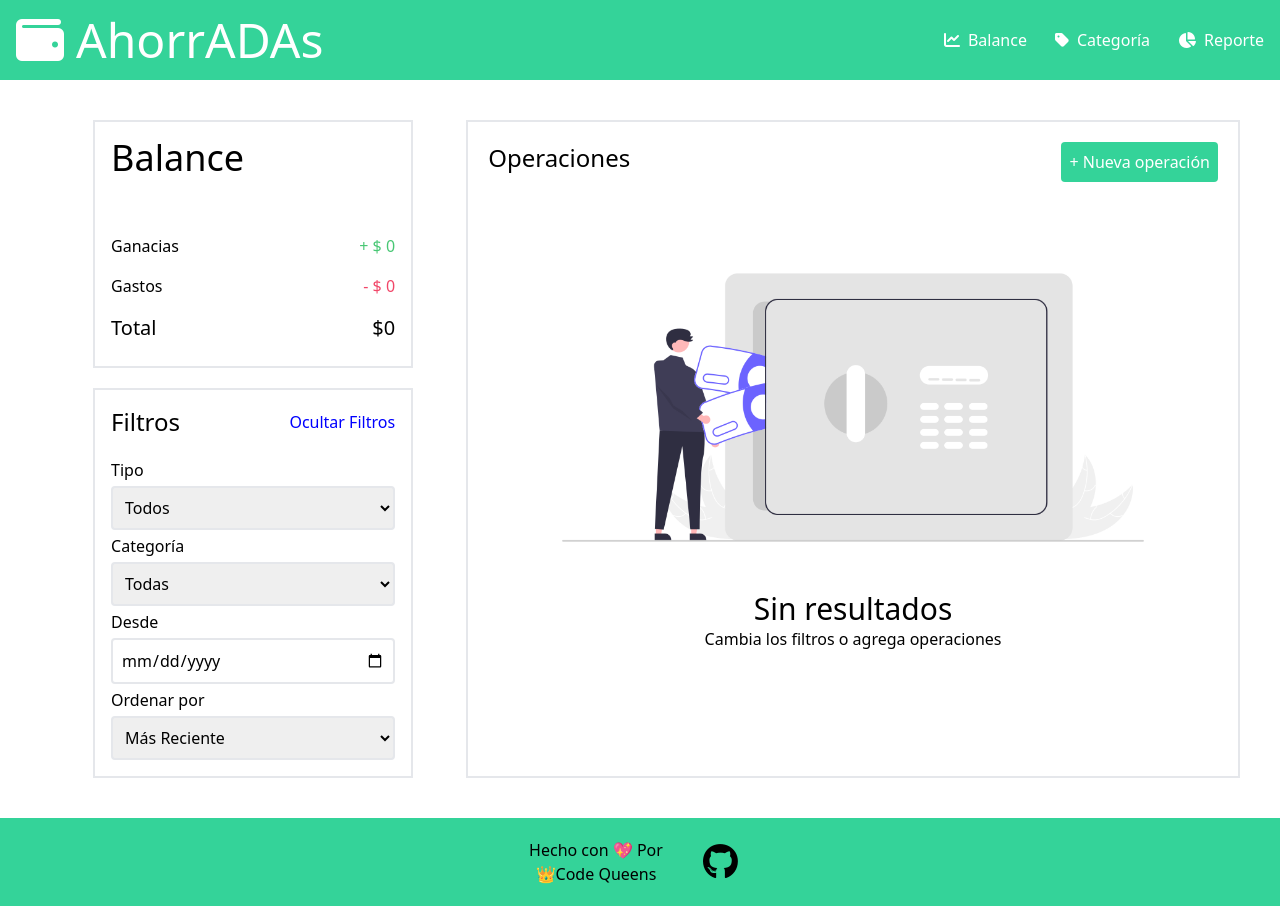
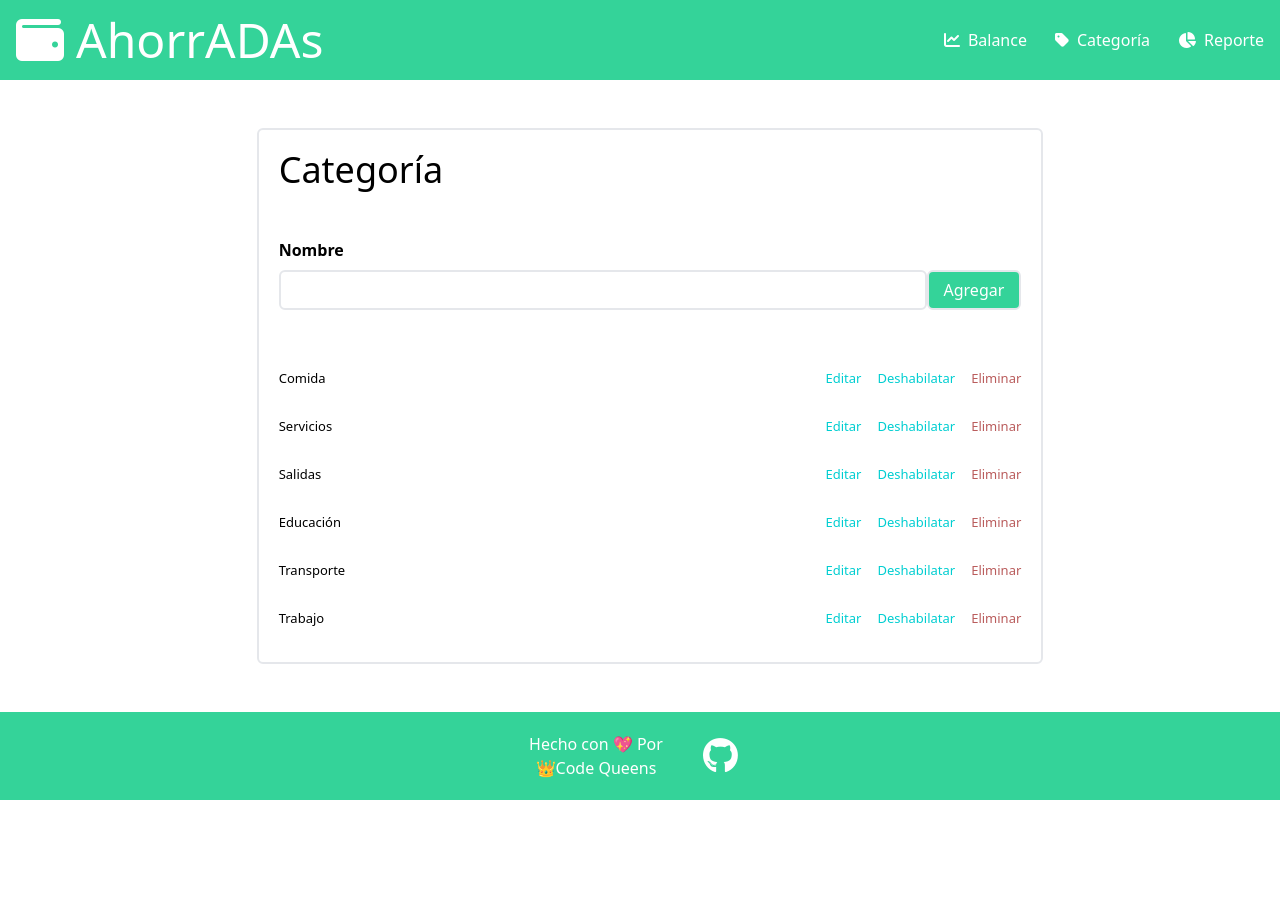
Before and after one commit to AnaliaAldete/ahorradas, a plain HTML site: page index.html in a window 1280 px wide. After the commit the page ends 800 px from the top, so only its background shows below. Drawn offline with nearby package versions, Linux system fonts and the light colour scheme.

Commit message:
estile seccion categorias y cambie el color del texto de footer

```diff
--- a/index.html
+++ b/index.html
@@ -39,10 +39,10 @@
 		<!-- FIN HEADER -->
 
 		<!-- INICIO MAIN -->
-		<main class="flex gap-5 p-10">
+		<main class="flex gap-5 p-10 h-[calc(100vh-168px)]">
 			<div class="" id="contenedor"></div>
 			<div
-				class="w-1/3 flex flex-col items-center gap-5"
+				class="w-1/3 flex flex-col items-center gap-5 hidden"
 				id="container-balance-filtros"
 			>
 				<!-- INICIO SECCION BALANCE -->
@@ -135,7 +135,7 @@
 
 			<!-- INICIO SECCION OPERACIONES -->
 			<section
-				class="flex flex-col p-5 border-solid border-2 w-2/3"
+				class="flex flex-col p-5 border-solid border-2 w-2/3 hidden"
 				id="seccion-operaciones"
 			>
 				<div class="flex justify-between">
@@ -154,71 +154,79 @@
 			<!-- FIN SECCION OPERACIONES -->
 
 			<!-- INICIO SECCION CATEGORÍAS esta oculto por el momento-->
-			<section class="hidden">
-				<div>
-					<h2>Categoría</h2>
+			<section class="flex justify-center items-center w-full">
+				<div class="border-solid border-2 rounded-md w-2/3 max-w-[850px] p-5">
+					<h2 class="text-4xl pb-12">Categoría</h2>
 
 					<div>
-						<label for="nombre">Nombre</label>
+						<label for="nombre" class="font-bold pb-2 block">Nombre</label>
 
-						<div>
-							<input type="text" id="nombre" />
-							<button>Agregar</button>
+						<div class="flex justify-between">
+							<input
+								type="text"
+								id="nombre"
+								class="border-2 border-solid rounded-md w-[88%]"
+							/>
+							<button
+								class="border-2 border-solid rounded-md bg-emerald-400 py-1.5 px-[15px] text-white"
+							>
+								Agregar
+							</button>
 						</div>
 					</div>
 
-					<div>
-						<div>
+					<div class="pt-11 leading-[3rem] text-[13px]">
+						<div class="flex justify-between">
 							<p>Comida</p>
-							<div>
+							<div class="flex gap-x-4 text-[darkturquoise]">
 								<a href="#editar">Editar</a>
 								<button>Deshabilatar</button>
-								<button>Eliminar</button>
+								<button class="text-[#ba5d5d]">Eliminar</button>
 							</div>
 						</div>
 
-						<div>
+						<div class="flex justify-between">
 							<p>Servicios</p>
-							<div>
+							<div class="flex gap-x-4 text-[darkturquoise]">
 								<a href="#editar">Editar</a>
 								<button>Deshabilatar</button>
-								<button>Eliminar</button>
+								<button class="text-[#ba5d5d]">Eliminar</button>
 							</div>
 						</div>
 
-						<div>
+						<div class="flex justify-between">
 							<p>Salidas</p>
-							<div>
+							<div class="flex gap-x-4 text-[darkturquoise]">
 								<a href="#editar">Editar</a>
 								<button>Deshabilatar</button>
-								<button>Eliminar</button>
+								<button class="text-[#ba5d5d]">Eliminar</button>
 							</div>
 						</div>
 
-						<div>
+						<div class="flex justify-between">
 							<p>Educación</p>
-							<div>
+							<div class="flex gap-x-4 text-[darkturquoise]">
 								<a href="#editar">Editar</a>
 								<button>Deshabilatar</button>
-								<button>Eliminar</button>
+								<button class="text-[#ba5d5d]">Eliminar</button>
 							</div>
 						</div>
 
-						<div>
+						<div class="flex justify-between">
 							<p>Transporte</p>
-							<div>
+							<div class="flex gap-x-4 text-[darkturquoise]">
 								<a href="#editar">Editar</a>
 								<button>Deshabilatar</button>
-								<button>Eliminar</button>
+								<button class="text-[#ba5d5d]">Eliminar</button>
 							</div>
 						</div>
 
-						<div>
+						<div class="flex justify-between">
 							<p>Trabajo</p>
-							<div>
+							<div class="flex gap-x-4 text-[darkturquoise]">
 								<a href="#editar">Editar</a>
 								<button>Deshabilatar</button>
-								<button>Eliminar</button>
+								<button class="text-[#ba5d5d]">Eliminar</button>
 							</div>
 						</div>
 					</div>
@@ -244,7 +252,7 @@
 
 			<!-- INICIO SECCION REPORTES  esta oculto por el momento-->
 			<section
-				class="reportes w-4/6 border-solid border-2 m-auto flex flex-col items-center gap-5 hidden p-5"
+				class="reportes w-4/6 border-solid border-2 rounded-md m-auto flex flex-col items-center gap-5 hidden p-5"
 				id="seccion-reportes"
 			>
 				<h2 class="text-4xl">Reportes</h2>
@@ -257,7 +265,9 @@
 		<!-- FIN MAIN -->
 
 		<!-- INICIO FOOTER -->
-		<footer class="flex justify-center items-center gap-10 bg-emerald-400 p-5">
+		<footer
+			class="flex justify-center items-center gap-10 bg-emerald-400 text-white p-5"
+		>
 			<div class="flex flex-col items-center">
 				<p>Hecho con 💖 Por</p>
 				<p>👑Code Queens</p>
```
